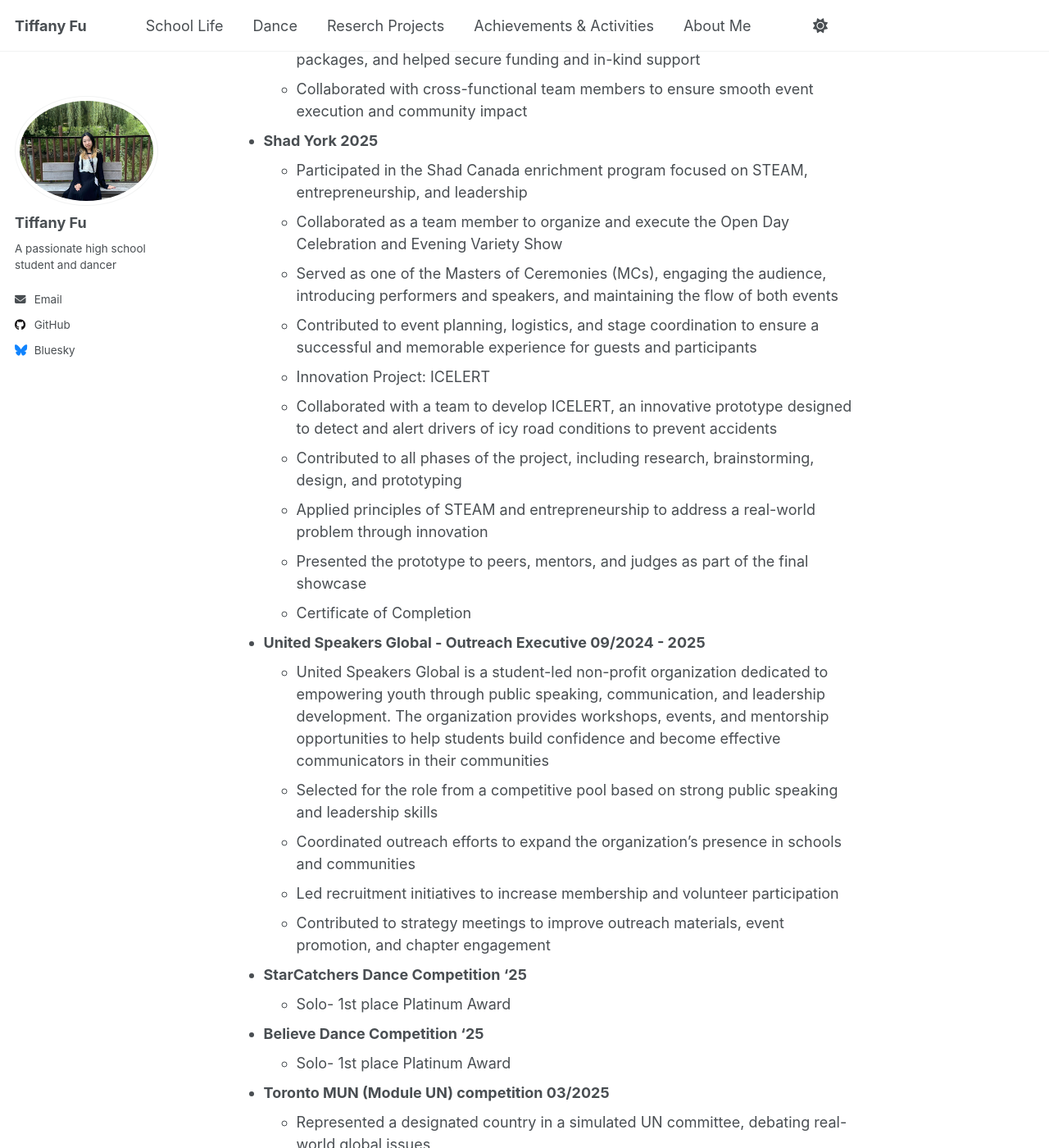
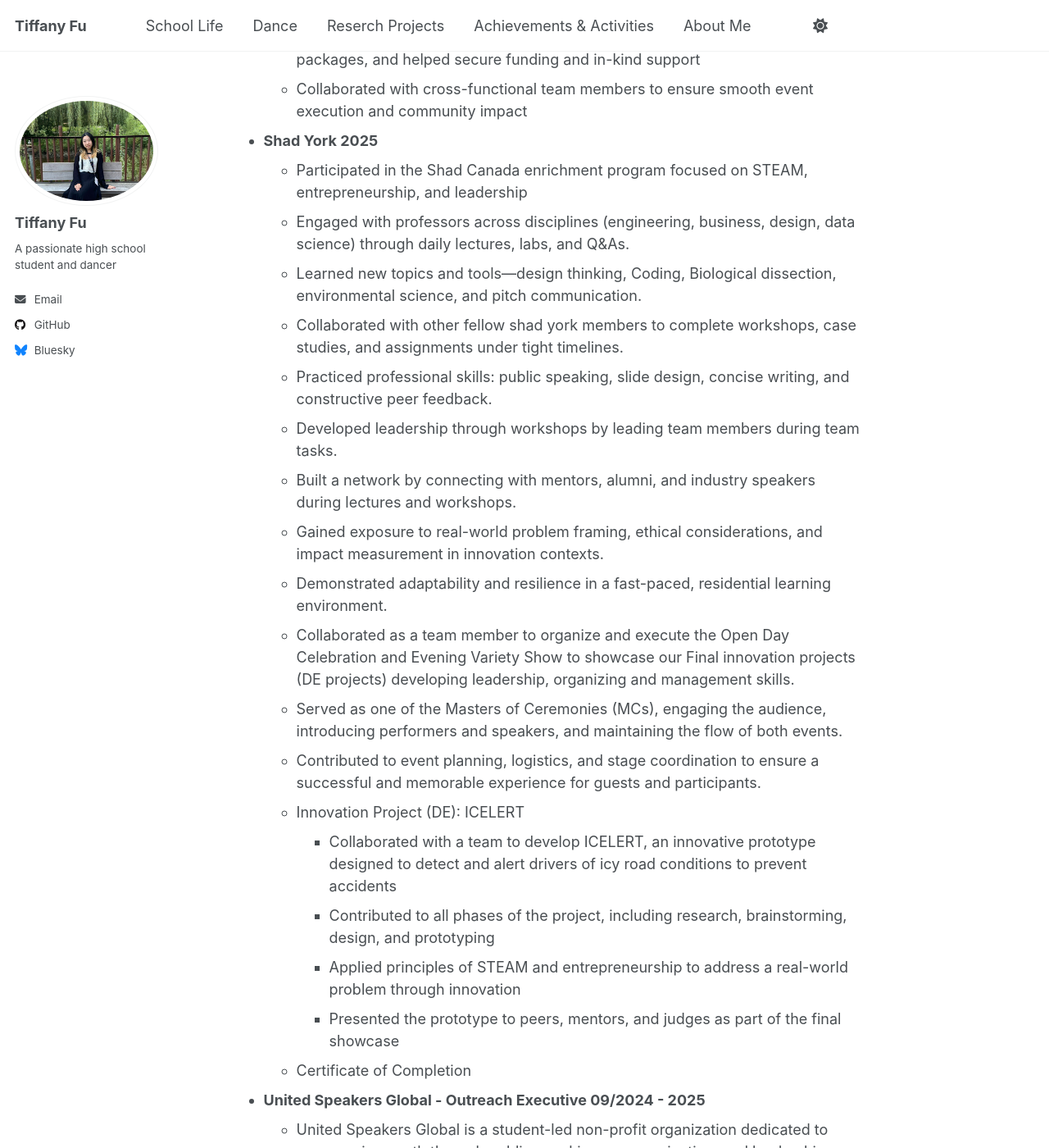
Before and after one commit to TiffanyJTFu/TiffanyFu, a Jekyll site: the page built from _portfolio/Achievements.md, in a window 1280 px wide and 1400 px high, scrolled down 505 px. Shown: the whole window at 82% size. Built offline with Jekyll 4.4.1, drawn with Linux system fonts in a browser that asks for light colours; a script that is not in the unit is left out.

Commit message:
Update Achievements.md

```diff
--- a/_portfolio/Achievements.md
+++ b/_portfolio/Achievements.md
@@ -13,14 +13,22 @@ collection: portfolio
   * Collaborated with cross-functional team members to ensure smooth event execution and community impact
 * **Shad York 2025**
   * Participated in the Shad Canada enrichment program focused on STEAM, entrepreneurship, and leadership
-  * Collaborated as a team member to organize and execute the Open Day Celebration and Evening Variety Show
-  * Served as one of the Masters of Ceremonies (MCs), engaging the audience, introducing performers and speakers, and maintaining the flow of both events
-  * Contributed to event planning, logistics, and stage coordination to ensure a successful and memorable experience for guests and participants
-  * Innovation Project: ICELERT
-  * Collaborated with a team to develop ICELERT, an innovative prototype designed to detect and alert drivers of icy road conditions to prevent accidents
-  * Contributed to all phases of the project, including research, brainstorming, design, and prototyping
-  * Applied principles of STEAM and entrepreneurship to address a real-world problem through innovation
-  * Presented the prototype to peers, mentors, and judges as part of the final showcase
+  * Engaged with professors across disciplines (engineering, business, design, data science) through daily lectures, labs, and Q&As.
+  * Learned new topics and tools—design thinking, Coding, Biological dissection, environmental science, and pitch communication.
+  * Collaborated with other fellow shad york members to complete workshops, case studies, and assignments under tight timelines.
+  * Practiced professional skills: public speaking, slide design, concise writing, and constructive peer feedback.
+  * Developed leadership through workshops by leading team members during team tasks.
+  * Built a network by connecting with mentors, alumni, and industry speakers during lectures and workshops.
+  * Gained exposure to real-world problem framing, ethical considerations, and impact measurement in innovation contexts.
+  * Demonstrated adaptability and resilience in a fast-paced, residential learning environment.
+  * Collaborated as a team member to organize and execute the Open Day Celebration and Evening Variety Show to showcase our Final innovation projects (DE projects) developing leadership, organizing and management skills.
+  * Served as one of the Masters of Ceremonies (MCs), engaging the audience, introducing performers and speakers, and maintaining the flow of both events.
+  * Contributed to event planning, logistics, and stage coordination to ensure a successful and memorable experience for guests and participants.
+  * Innovation Project (DE): ICELERT
+    * Collaborated with a team to develop ICELERT, an innovative prototype designed to detect and alert drivers of icy road conditions to prevent accidents
+    * Contributed to all phases of the project, including research, brainstorming, design, and prototyping
+    * Applied principles of STEAM and entrepreneurship to address a real-world problem through innovation
+    * Presented the prototype to peers, mentors, and judges as part of the final showcase
   * Certificate of Completion
 * **United Speakers Global - Outreach Executive 09/2024 - 2025**
   * United Speakers Global is a student-led non-profit organization dedicated to empowering youth through public speaking, communication, and leadership development. The organization provides workshops, events, and mentorship opportunities to help students build confidence and become effective communicators in their communities
```
